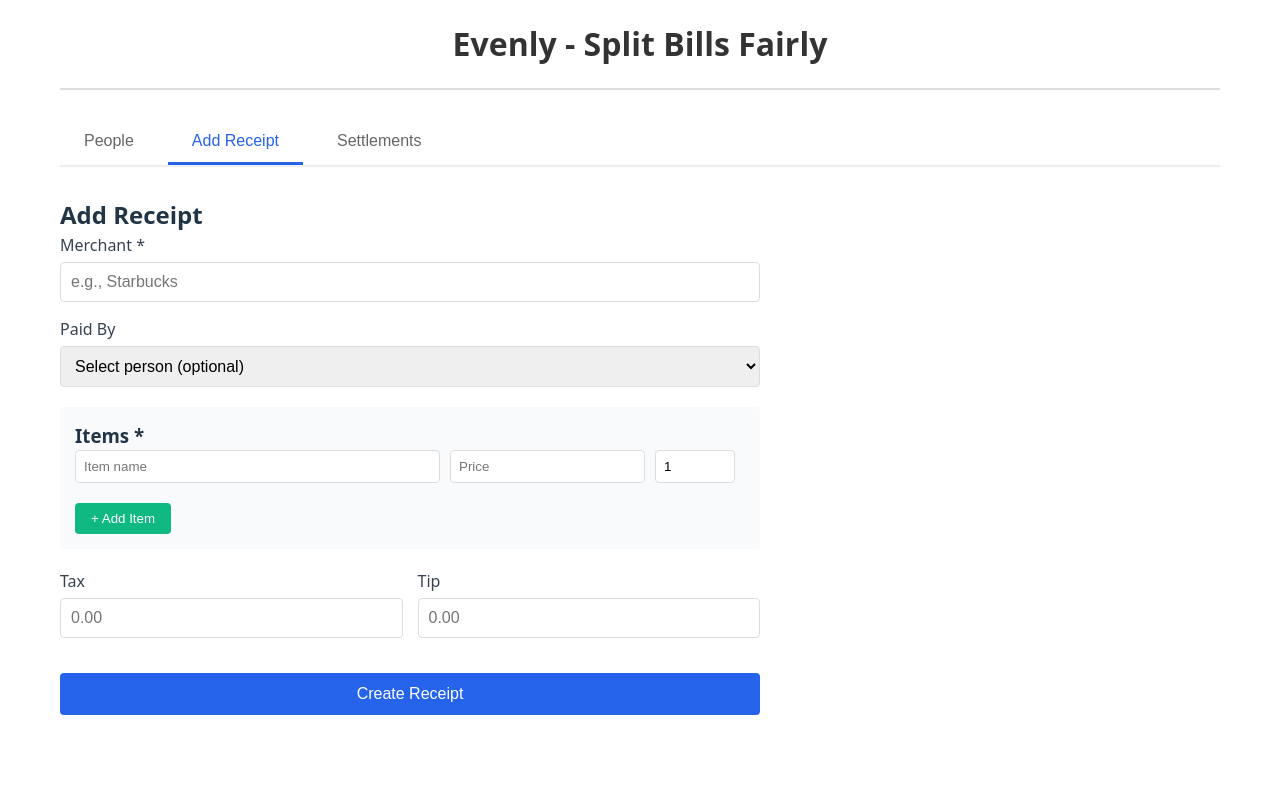
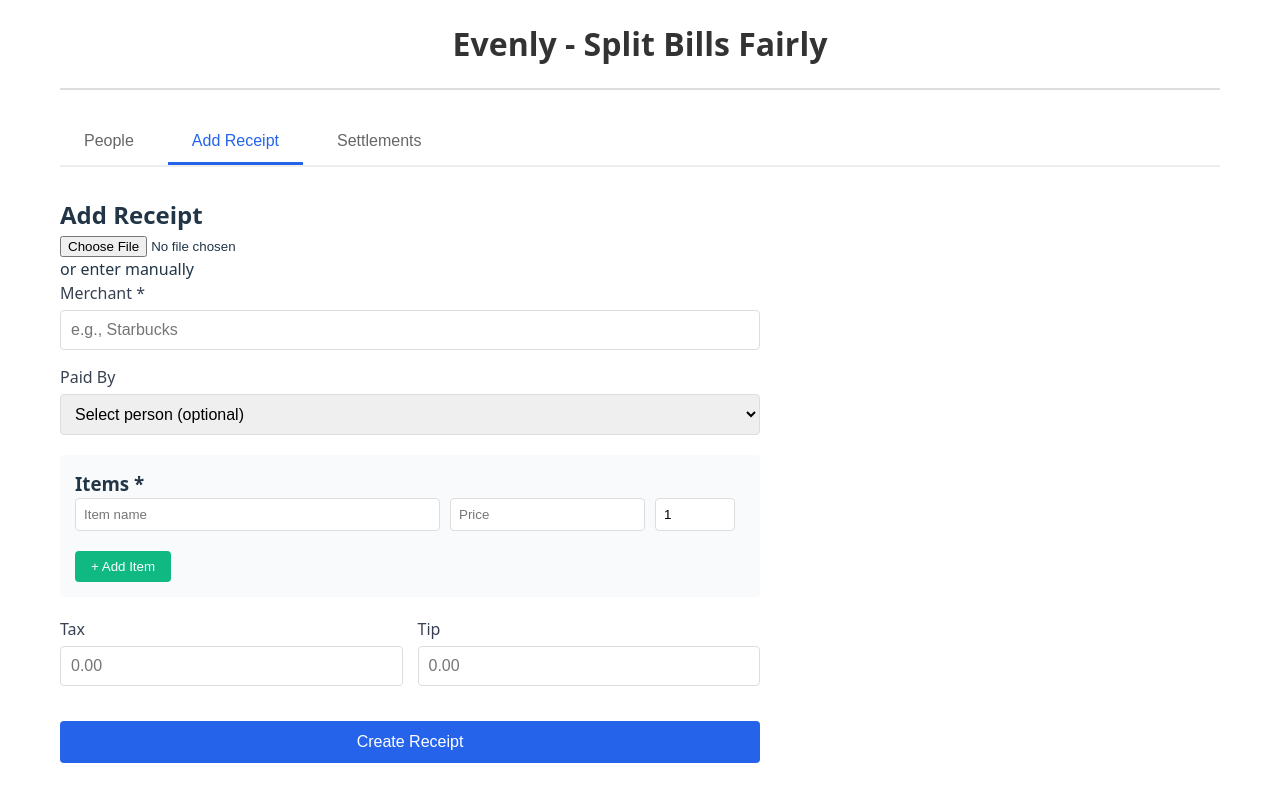
Before and after one commit to madkate42/evenly, a React app in the folder frontend/: page / in a window 1280 px wide. Both pictures are taken after typing "Sample" into the empty fields and a click on the button "Add Receipt". Built offline with nearby package versions, Linux system fonts and the light colour scheme; the HTML template or start-up script is replaced by a standard one.

Commit message:
ocr added works except tax and tip and total

```diff
--- /dev/null
+++ b/frontend/src/components/OCRUpload.jsx
@@ -0,0 +1,36 @@
+import { useState } from 'react';
+import { extractTextFromImage } from '../utils/ocr';
+import api from '../services/api';
+
+export default function OCRUpload({ paidBy, onReceiptParsed }) {
+  const [loading, setLoading] = useState(false);
+  const [error, setError] = useState('');
+
+  async function handleFile(file) {
+    setLoading(true);
+    setError('');
+
+    try {
+      const text = await extractTextFromImage(file);
+      const receipt = await api.parseOCR(text, paidBy);
+      onReceiptParsed(receipt);
+    } catch (err) {
+      setError(err.message || 'OCR failed');
+    } finally {
+      setLoading(false);
+    }
+  }
+
+  return (
+    <div>
+      <input
+        type="file"
+        accept="image/*"
+        onChange={(e) => e.target.files && handleFile(e.target.files[0])}
+      />
+
+      {loading && <p>Scanning receipt…</p>}
+      {error && <p style={{ color: 'red' }}>{error}</p>}
+    </div>
+  );
+}
--- a/frontend/src/components/ReceiptForm.jsx
+++ b/frontend/src/components/ReceiptForm.jsx
@@ -1,5 +1,6 @@
 import { useState } from 'react';
 import api from '../services/api';
+import OCRUpload from './OCRUpload';
 
 export default function ReceiptForm({ people, onReceiptCreated }) {
   const [merchant, setMerchant] = useState('');
@@ -74,6 +75,16 @@ export default function ReceiptForm({ people, onReceiptCreated }) {
     <div className="receipt-form">
       <h2>Add Receipt</h2>
 
+      {/* ✅ OCR upload */}
+      <OCRUpload
+        paidBy={paidBy}
+        onReceiptParsed={(receipt) => {
+          onReceiptCreated(receipt);
+        }}
+      />
+
+      <div className="divider">or enter manually</div>
+
       <form onSubmit={handleSubmit}>
         <div className="form-group">
           <label>Merchant *</label>
@@ -88,7 +99,11 @@ export default function ReceiptForm({ people, onReceiptCreated }) {
 
         <div className="form-group">
           <label>Paid By</label>
-          <select value={paidBy} onChange={(e) => setPaidBy(e.target.value)} disabled={loading}>
+          <select
+            value={paidBy}
+            onChange={(e) => setPaidBy(e.target.value)}
+            disabled={loading}
+          >
             <option value="">Select person (optional)</option>
             {people.map((person) => (
               <option key={person.id} value={person.id}>
@@ -127,7 +142,11 @@ export default function ReceiptForm({ people, onReceiptCreated }) {
                 disabled={loading}
               />
               {items.length > 1 && (
-                <button type="button" onClick={() => removeItem(index)} disabled={loading}>
+                <button
+                  type="button"
+                  onClick={() => removeItem(index)}
+                  disabled={loading}
+                >
                   Remove
                 </button>
               )}
@@ -151,6 +170,7 @@ export default function ReceiptForm({ people, onReceiptCreated }) {
               disabled={loading}
             />
           </div>
+
           <div className="form-group">
             <label>Tip</label>
             <input
@@ -173,4 +193,6 @@ export default function ReceiptForm({ people, onReceiptCreated }) {
       </form>
     </div>
   );
+
+
 }
--- /dev/null
+++ b/frontend/src/utils/ocr.js
@@ -0,0 +1,9 @@
+import Tesseract from 'tesseract.js';
+
+export async function extractTextFromImage(file) {
+  const result = await Tesseract.recognize(file, 'eng', {
+    logger: () => {}, // disable logs
+  });
+
+  return result.data.text || '';
+}
```
